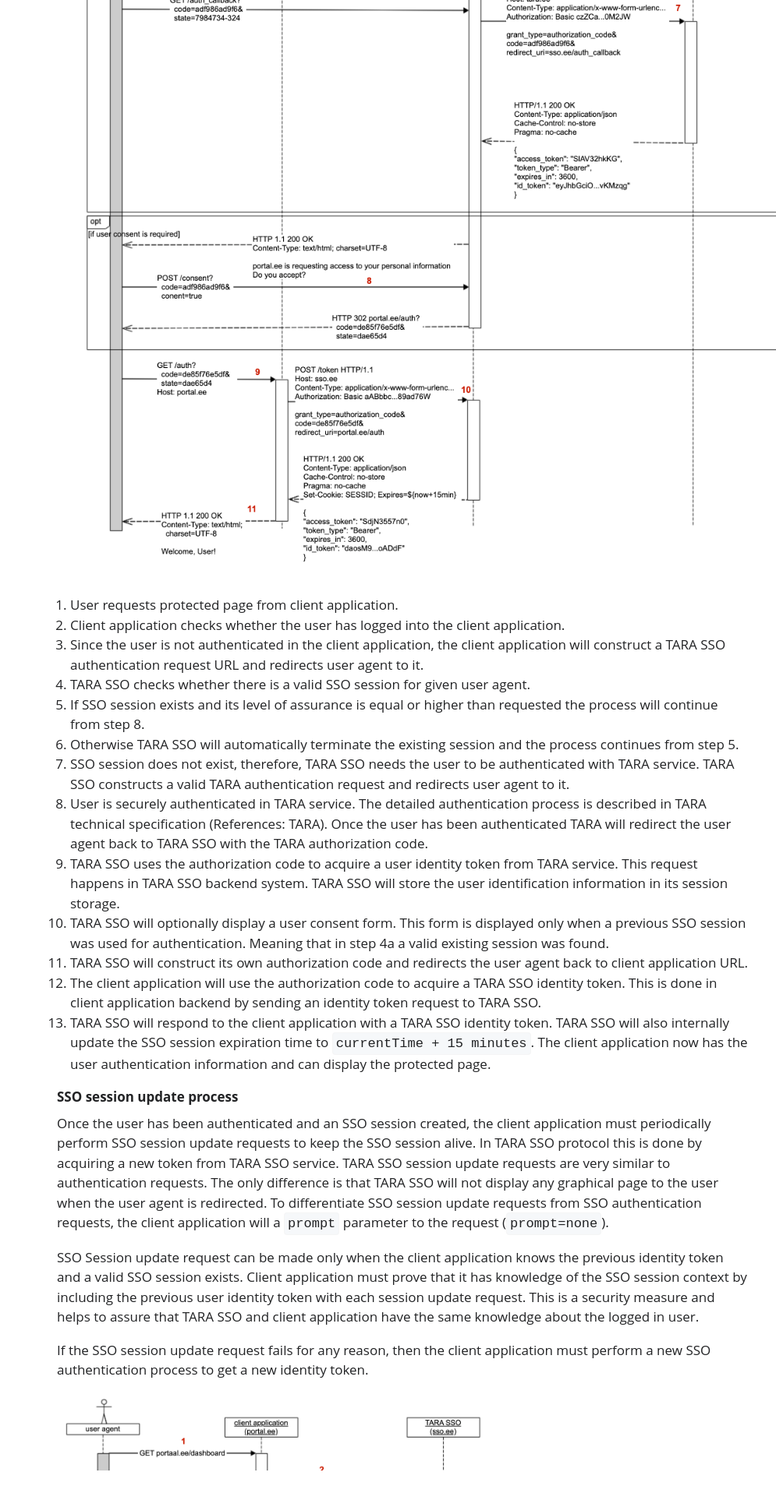
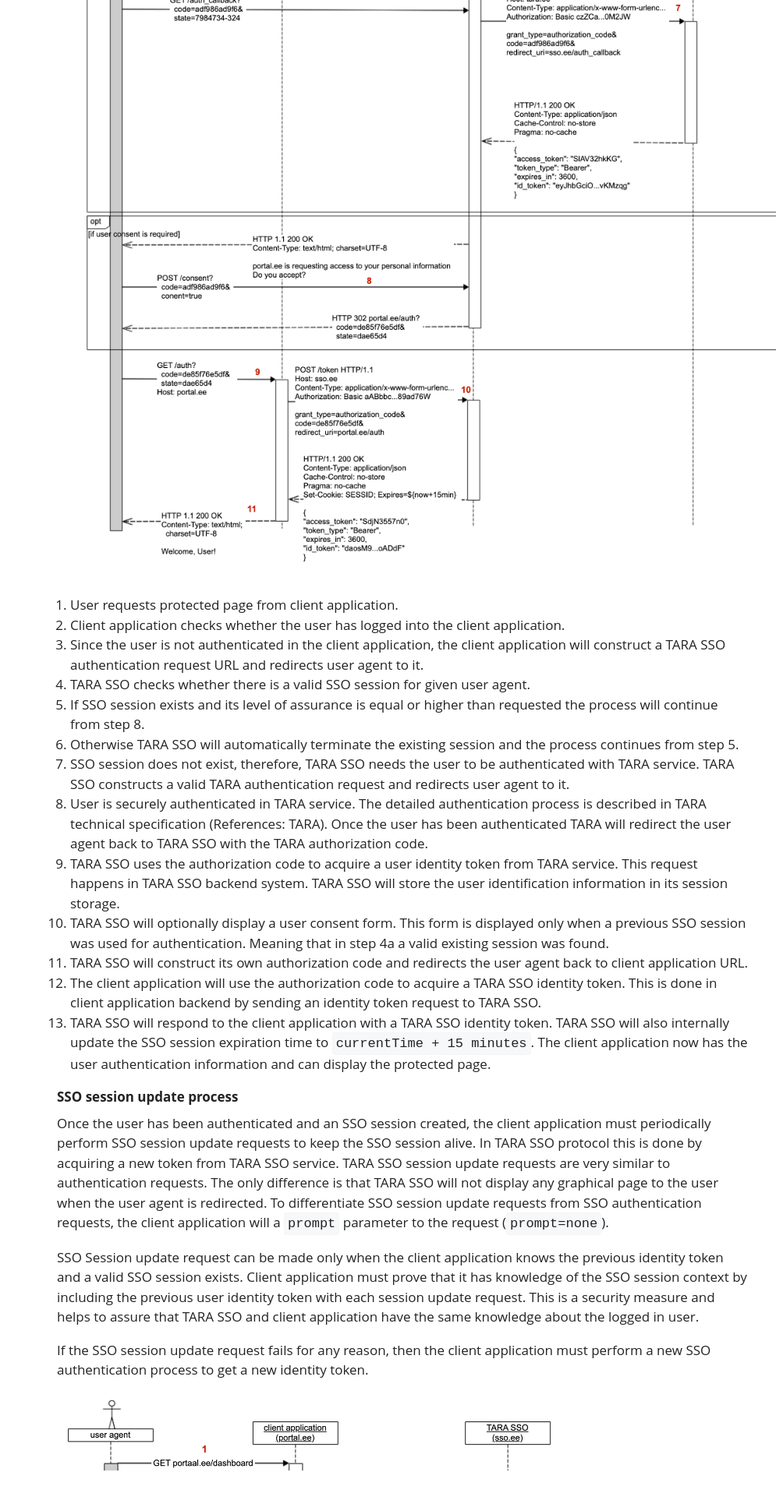
Before and after one commit to e-gov/TARA-Doku, a Jekyll site: the page built from SSO tehniline spetsifikatsioon.md, in a window 1280 px wide. Shown: the part 3114-5034 px from the top of the page at 78% size, without its empty margins (285-1280 px from the left). Built offline with Jekyll 4.4.1, drawn with Linux system fonts in a browser that asks for light colours; our own code applies the rules of GitHub Pages for plain Markdown files.

Commit message:
Update SSO tehniline spetsifikatsioon.md

```diff
--- a/SSO tehniline spetsifikatsioon.md
+++ b/SSO tehniline spetsifikatsioon.md
@@ -78,7 +78,7 @@ SSO Session update request can be made only when the client application knows th
 
 If the SSO session update request fails for any reason, then the client application must perform a new SSO authentication process to get a new identity token.
 
-<p style='text-align:left;'><img src='img/tara_sso_session_update_flow.png' style='width:600px'></p>
+<p style='text-align:left;'><img src='img/tara_sso_session_update_flow.png' style='width:700px'></p>
 
 1. User wants to access protected content in client application.
 2. Client application verifies whether user has active client application session and that client application session storage contains a valid (not expired) TARA SSO identity token.
@@ -92,4 +92,4 @@ If the SSO session update request fails for any reason, then the client applicat
 
 ### Logout process
 
-<p style='text-align:left;'><img src='img/tara_sso_logout_flow.png' style='width:600px'></p>
+<p style='text-align:left;'><img src='img/tara_sso_logout_flow.png' style='width:700px'></p>
```
